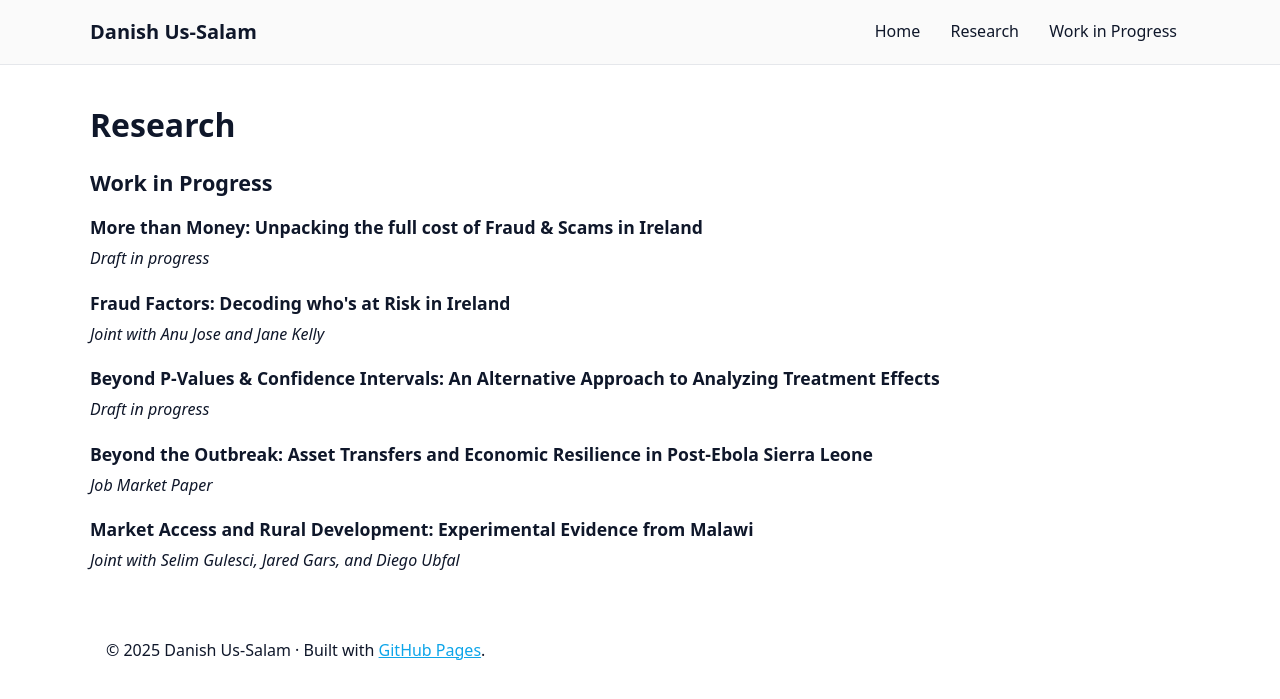
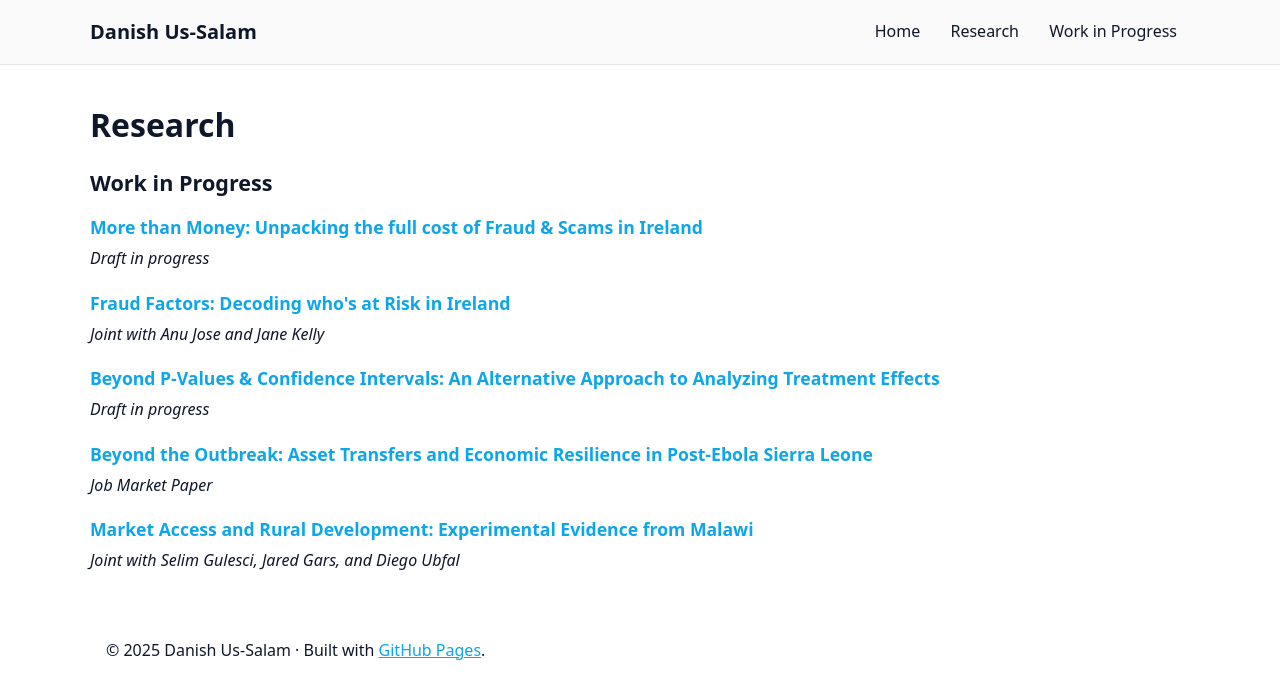
Before and after one commit to danishussalam/danishussalam.github.io, a Jekyll site: the page built from wip.md, in a window 1280 px wide. Shown: the top 699 px of the page. Built offline with Jekyll 4.4.1, drawn with Linux system fonts in a browser that asks for light colours.

Commit message:
Update style.css

```diff
--- a/assets/style.css
+++ b/assets/style.css
@@ -202,3 +202,6 @@ details.abstract > summary:hover {
 .pub-meta .journal { font-weight: 700; }
 /* If you also want them italic, uncomment the next line */
 /* .pub-meta .journal { font-weight:700; font-style:italic; } */
+
+/* ensure non-linked titles match too */
+.pub-title { color: var(--link); }
```
